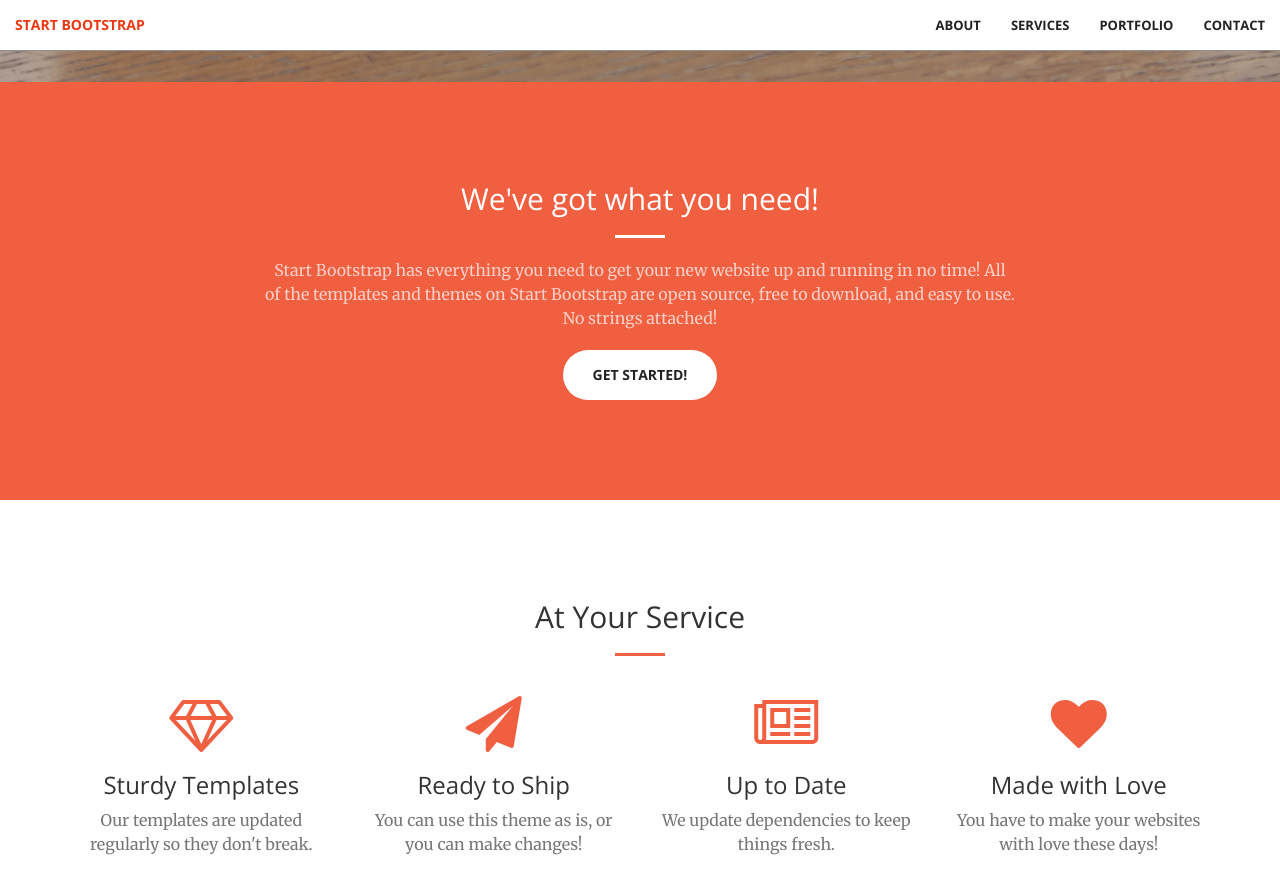
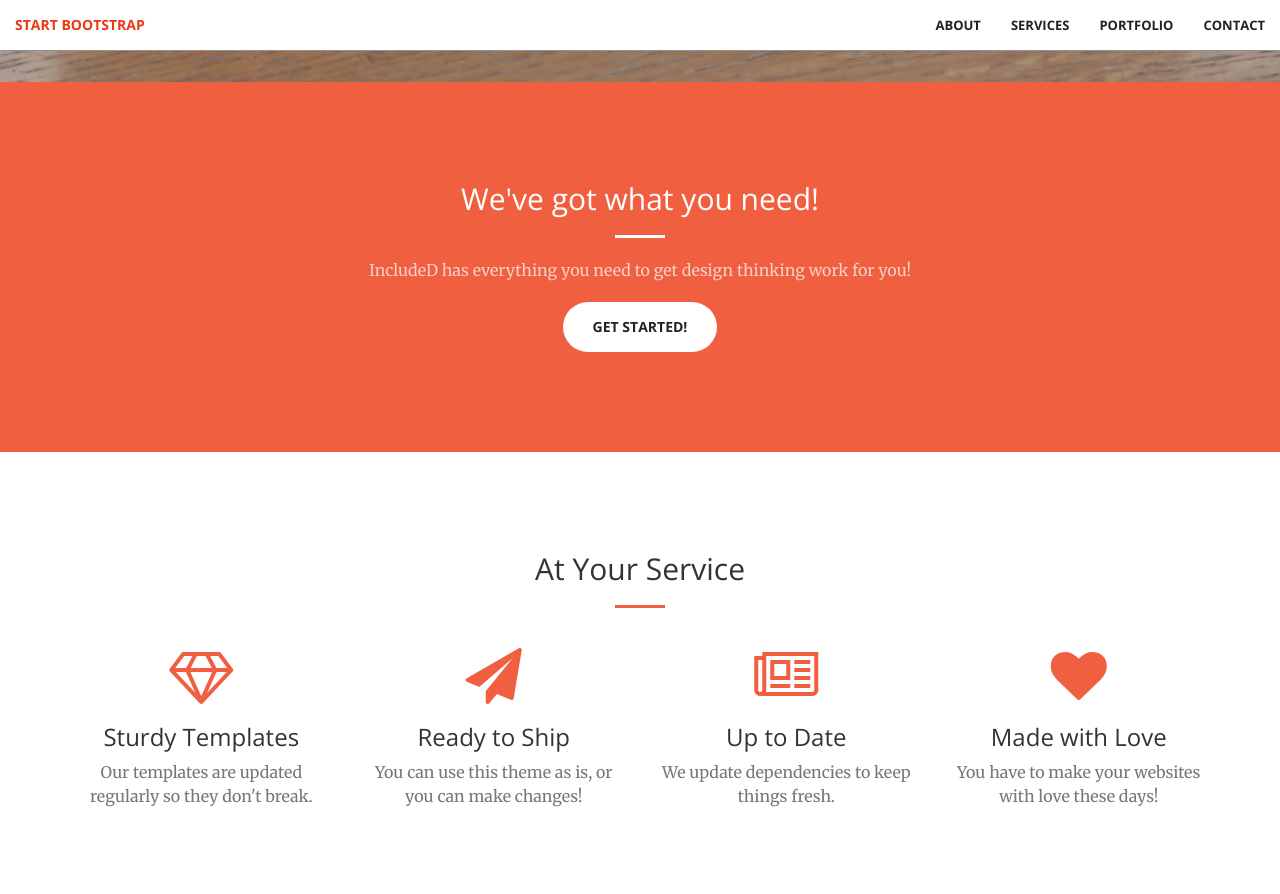
Before and after one commit to sofiantoulou/DesignThinkersGreece, a Jekyll site: the page built from index.html, in a window 1280 px wide and 900 px high, scrolled down 818 px. Shown: the top 894 px of the window. Built offline with Jekyll 4.4.1, drawn with Linux system fonts in a browser that asks for light colours.

Commit message:
Update call-to-action.html

```diff
--- a/_includes/call-to-action.html
+++ b/_includes/call-to-action.html
@@ -4,7 +4,7 @@
             <div class="col-lg-8 col-lg-offset-2 text-center">
                 <h2 class="section-heading">We've got what you need!</h2>
                 <hr class="light">
-                <p class="text-faded">Start Bootstrap has everything you need to get your new website up and running in no time! All of the templates and themes on Start Bootstrap are open source, free to download, and easy to use. No strings attached!</p>
+                <p class="text-faded">IncludeD has everything you need to get design thinking work for you!</p>
                 <a href="#" class="btn btn-default btn-xl">Get Started!</a>
             </div>
         </div>
```
